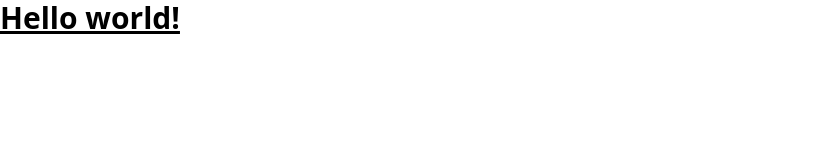
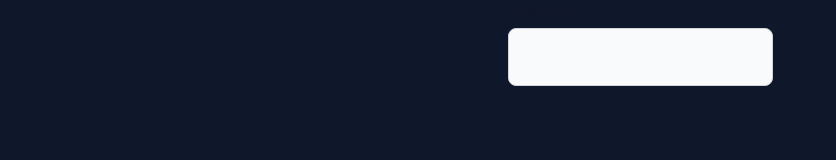
Before and after one commit to virose-its/Calc-Web, a plain HTML site: page index.html in a window 1280 px wide. Shown: the whole page, without its empty margins (0-836 px from the left). Drawn offline with nearby package versions, Linux system fonts and the light colour scheme.

Commit message:
test deploy

```diff
--- a/index.html
+++ b/index.html
@@ -1,15 +1,18 @@
 <!DOCTYPE html>
 <html lang="en">
-<head>
-    <meta charset="UTF-8">
-    <meta http-equiv="X-UA-Compatible" content="IE=edge">
-    <meta name="viewport" content="width=device-width, initial-scale=1.0">
+  <head>
+    <meta charset="UTF-8" />
+    <meta http-equiv="X-UA-Compatible" content="IE=edge" />
+    <meta name="viewport" content="width=device-width, initial-scale=1.0" />
     <script src="https://cdn.tailwindcss.com"></script>
     <title>Test</title>
-</head>
-<body>
-    <h1 class="text-3xl font-bold underline">
-        Hello world!
-    </h1>
-</body>
+  </head>
+  <body class="bg-slate-900">
+    <div class="flex">
+        <div class="mb-6 mx-auto">
+            <label for="large-input" class="block mb-2 text-sm font-medium text-gray-900 dark:text-gray-300">Large input</label>
+            <input type="text" id="large-input" class="block p-4 w-full text-gray-900 bg-gray-50 rounded-lg border border-gray-300 sm:text-md focus:ring-blue-500 focus:border-blue-500 dark:bg-gray-700 dark:border-gray-600 dark:placeholder-gray-400 dark:text-white dark:focus:ring-blue-500 dark:focus:border-blue-500">
+        </div>
+    </div>
+  </body>
 </html>
```
Also changed, not shown: assets/bg1.png (added).
